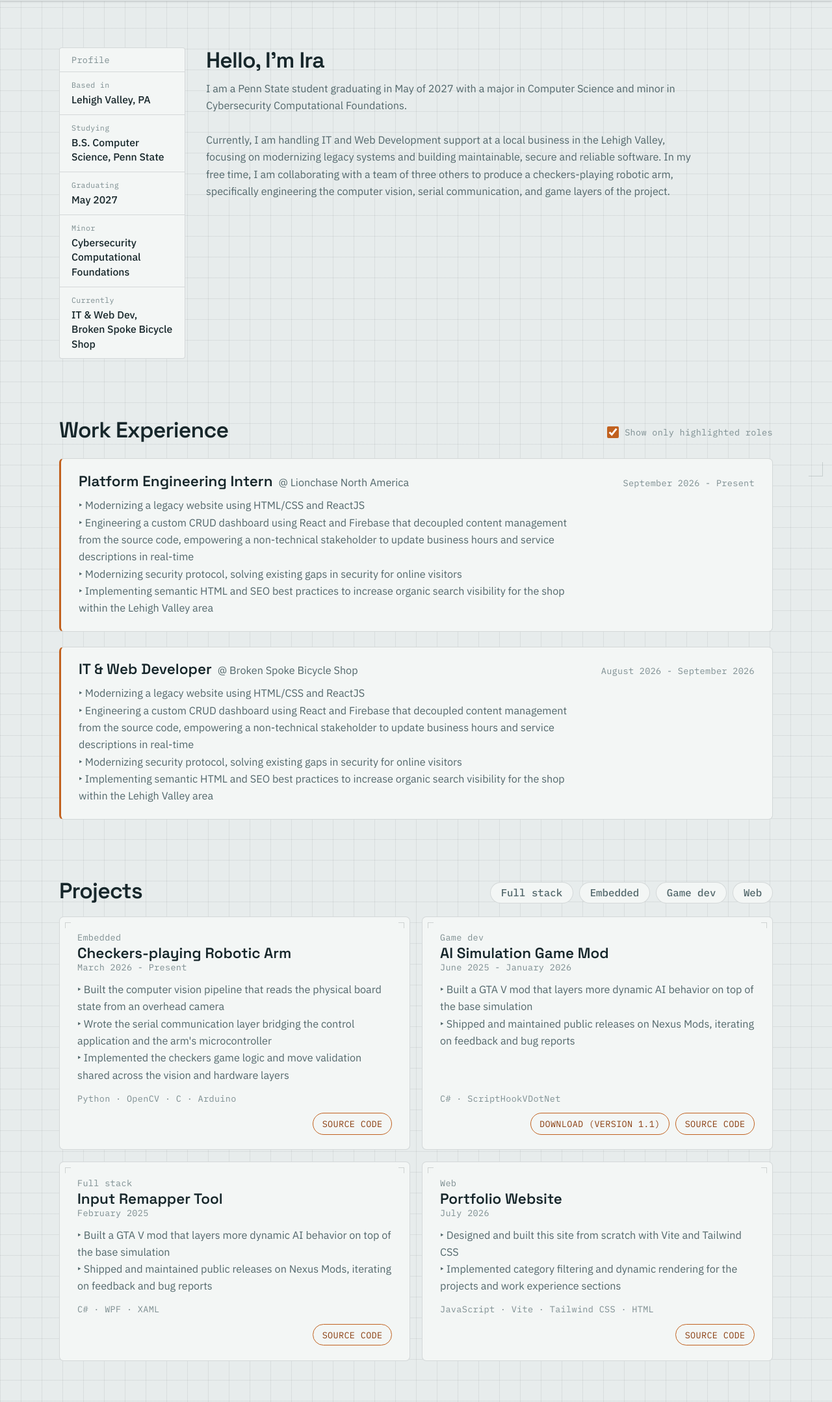
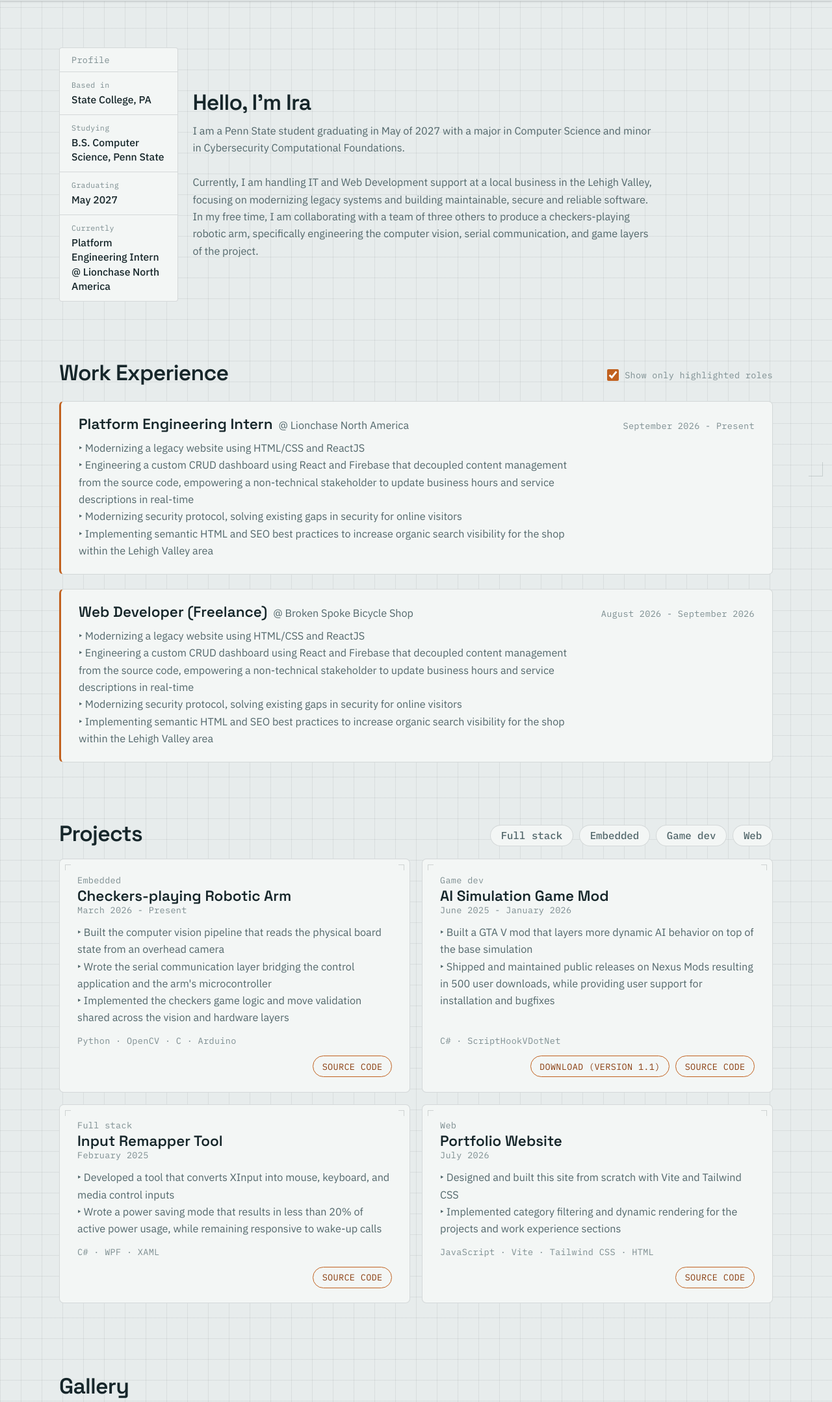
Before and after one commit to iracheck/iracheck.github.io, a website built with Vite: page index.html in a window 1280 px wide. Shown: the part 53-2210 px from the top of the page at 65% size. Built offline with nearby package versions, Linux system fonts and the light colour scheme.

Commit message:
Updated project & work experience, as well as made the 'hero segment' look nicer.

```diff
--- a/index.html
+++ b/index.html
@@ -22,14 +22,14 @@
     <!------Main Body------->
 
     <!--About Me-->
-    <div id="about-me" class="section grid grid-cols-1 md:grid-cols-5 gap-7 !mt-28">
+    <div id="about-me" class="section grid grid-cols-1 md:grid-cols-6 !mt-28">
       <!--Title Block-->
       <div class="title-block h-fit">
         <p class="title-block-heading">Profile</p>
         <dl class="title-block-list">
           <div>
             <dt>Based in</dt>
-            <dd>Lehigh Valley, PA</dd>
+            <dd>State College, PA</dd>
           </div>
           <div>
             <dt>Studying</dt>
@@ -40,18 +40,14 @@
             <dd>May 2027</dd>
           </div>
           <div>
-            <dt>Minor</dt>
-            <dd>Cybersecurity Computational Foundations</dd>
-          </div>
-          <div>
             <dt>Currently</dt>
-            <dd>IT &amp; Web Dev, Broken Spoke Bicycle Shop</dd>
+            <dd>Platform Engineering Intern @ Lionchase North America</dd>
           </div>
         </dl>
       </div>
 
       <!--Hero Segment-->
-      <div class="md:col-span-4">
+      <div class="md:col-span-4 self-center ml-5">
         <h1 class="header-text mb-2">Hello, I'm Ira</h1>
         <p class="paragraph-text">I am a Penn State student graduating in May of 2027 with a major in Computer Science and minor in Cybersecurity Computational Foundations.</p>
         <br>
@@ -91,6 +87,19 @@
       </section>
     </div>
 
+    <!--Gallery-->
+    <div id="gallery" class="section mb-24">
+      <div class="flex flex-row items-center justify-between w-full">
+        <p class="header-text">Gallery</p>
+      </div>
+
+      <section id="gallery-container" class="mt-4 gap-4">
+        <div class="project-card">
+          <p class="mini-text self-center">Gallery coming soon!</p>
+        </div>
+      </section>
+    </div>
+
     <!--------------------JS-------------------->
     <script type="module" src="/src/main.js"></script>
     <!--------------------JS-------------------->
--- a/src/inject-projects.js
+++ b/src/inject-projects.js
@@ -26,7 +26,7 @@ const projectData = [
         duration: "June 2025 - January 2026",
         description: [
             "Built a GTA V mod that layers more dynamic AI behavior on top of the base simulation",
-            "Shipped and maintained public releases on Nexus Mods, iterating on feedback and bug reports"
+            "Shipped and maintained public releases on Nexus Mods resulting in 500 user downloads, while providing user support for installation and bugfixes"
         ],
         skills: ["C#", "ScriptHookVDotNet"],
         links: [["DOWNLOAD (VERSION 1.1)", "https://www.nexusmods.com/gta5/mods/1430?tab=files"], ["SOURCE CODE", "https://github.com/iracheck/DynamicSimulationMod"]]
@@ -37,8 +37,8 @@ const projectData = [
         category: "full stack",
         duration: "February 2025",
         description: [
-            "Built a GTA V mod that layers more dynamic AI behavior on top of the base simulation",
-            "Shipped and maintained public releases on Nexus Mods, iterating on feedback and bug reports"
+            "Developed a tool that converts XInput into mouse, keyboard, and media control inputs",
+            "Wrote a power saving mode that results in less than 20% of active power usage, while remaining responsive to wake-up calls"
         ],
         skills: ["C#", "WPF", "XAML"],
         links: [["SOURCE CODE", "https://github.com/iracheck/pcremote-csharp"]]
--- a/src/inject-work-experience.js
+++ b/src/inject-work-experience.js
@@ -12,7 +12,7 @@ const workExperienceData = [
     },
     {
         company: "Broken Spoke Bicycle Shop",
-        role: "IT & Web Developer",
+        role: "Web Developer (Freelance)",
         duration: "August 2026 - September 2026",
         description: ["Modernizing a legacy website using HTML/CSS and ReactJS",
             "Engineering a custom CRUD dashboard using React and Firebase that decoupled content management from the source code, empowering a non-technical stakeholder to update business hours and service descriptions in real-time",
```
